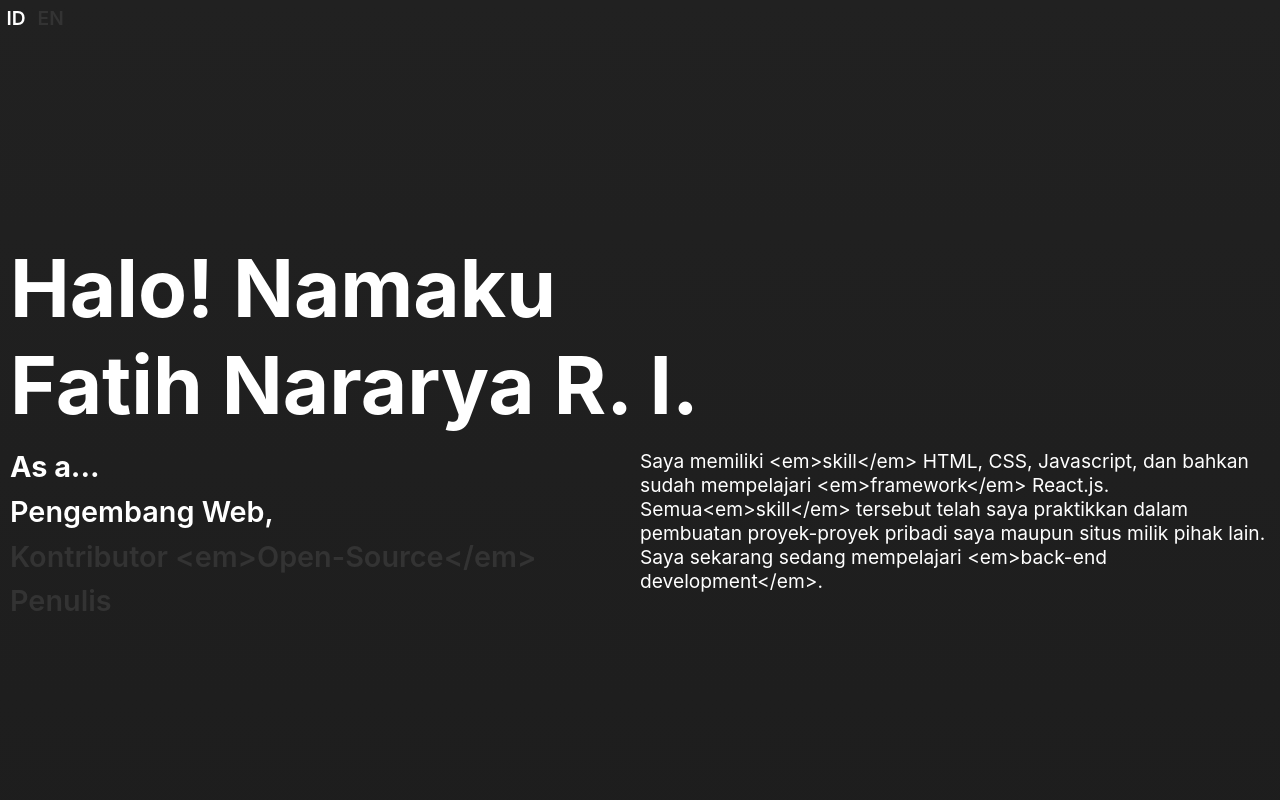
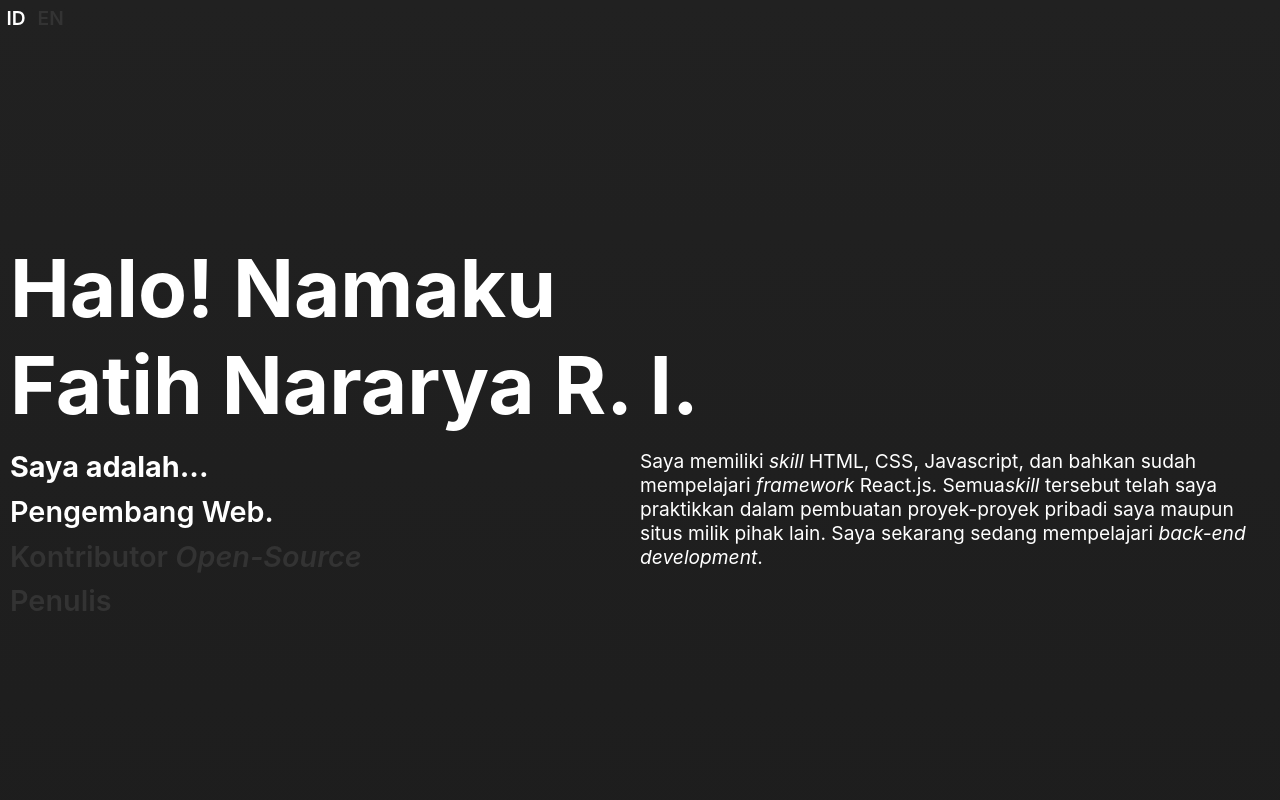
Before and after one commit to Fatih20/FatihNRI, a React (Create React App) app: page / in a window 1280 px wide. Shown: the top 800 px of the page. Built offline with nearby package versions, Linux system fonts and the light colour scheme.

Commit message:
Make changes that accomodate for language differences.

```diff
--- a/src/components/profile.js
+++ b/src/components/profile.js
@@ -4,7 +4,7 @@ import styled from "styled-components";
 import { VanillaButton } from "../GlobalComponent";
 
 import { useContent } from "../context/language";
-
+import { useIsEnglish } from "../context/language";
 
 
 const Main = styled.div`
@@ -93,22 +93,38 @@ const Occupation = styled(VanillaButton)`
 
 export default function Profile (){
     const[indexOfShownOccupation, setIndexOfShownOccupation] = useState(0);
-    const {greeting, occupations} = useContent();
+    const {greeting, occupations, asA} = useContent();
+    const[isEnglish, setIsEnglish] = useIsEnglish();
+
 
 
     function handleOccupationClick (newIndex){
         setIndexOfShownOccupation(newIndex)
     }
 
+    function asAMaker() {
+        if (isEnglish){
+            if (occupations[indexOfShownOccupation]["a"]) {
+                return `${asA} a`
+            } else {
+                return `${asA} an`
+            }
+        } else {
+            return (asA)
+        }
+    }
+
     function occupationMaker ({name}) {
         const occupationIndex = occupations.findIndex(element => element["name"] === name)
         const chosen = indexOfShownOccupation === occupationIndex ? true : false
+        const content = `<h2>${name}${chosen ? "." : ""}</h2>`;
         return (
-            <Occupation onClick={() => handleOccupationClick(occupationIndex)} chosen={chosen}>
-                <h2>{name}{chosen ? "," : null}</h2>
+            <Occupation onClick={() => handleOccupationClick(occupationIndex)} chosen={chosen} dangerouslySetInnerHTML={{ __html: content }}>
             </Occupation>
         )
     }
+
+
 
     return (
         <Main>
@@ -116,11 +132,11 @@ export default function Profile (){
                 <Title>{greeting} <br/>Fatih Nararya R. I.</Title>
                 <BottomContainer>
                     <OccupationContainer>
-                        <h2>As {occupations[indexOfShownOccupation]["a"] ? "a" : "an"}...</h2>
+                        <h2>{asAMaker(indexOfShownOccupation)}...</h2>
                         {occupations.map(occupationMaker)}
                     </OccupationContainer>
                     <SummaryContainer>
-                        <p>{occupations[indexOfShownOccupation]["summary"]}</p>
+                        <p dangerouslySetInnerHTML={{ __html : occupations[indexOfShownOccupation]["summary"] }} />
                     </SummaryContainer>
                 </BottomContainer>
             </MainWithinPadding>
```
